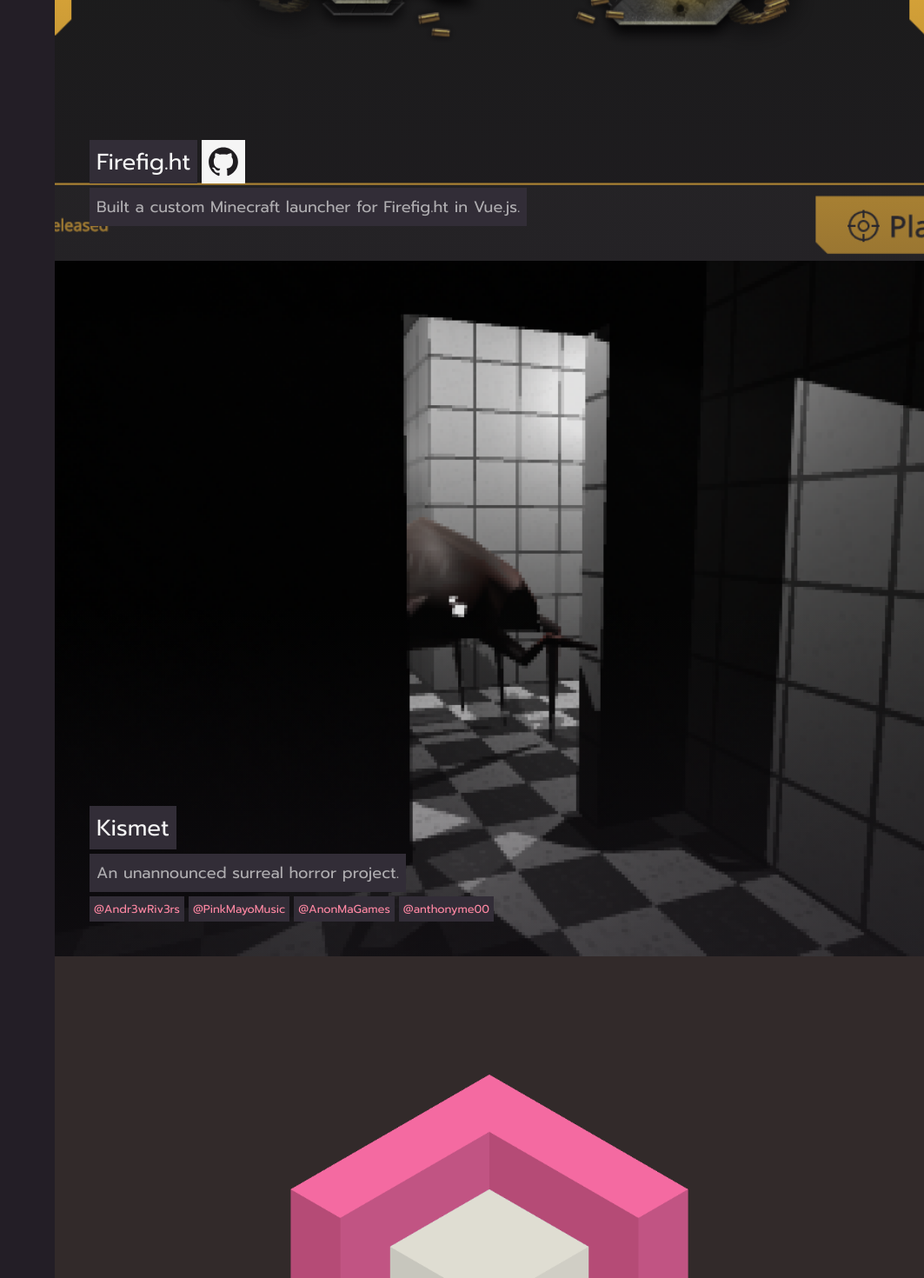
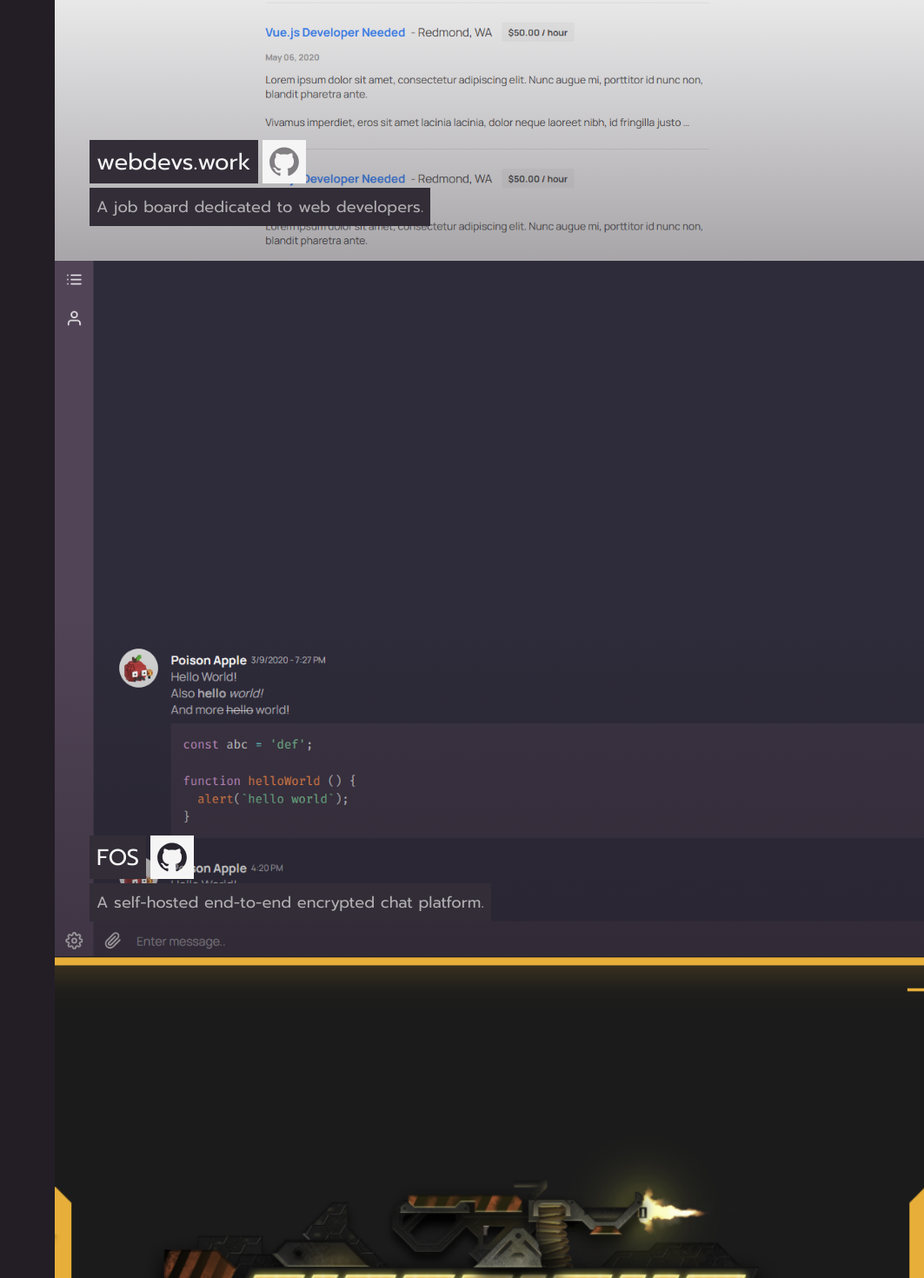
Before and after one commit to AndresSweeneyRios/poisonapple2, a Vue app: page / in a window 1280 px wide. Shown: the part 1300-2770 px from the top of the page at 87% size, without its empty margins (217-1280 px from the left). Built offline with nearby package versions, Linux system fonts and the light colour scheme.

Commit message:
Fixed scroll snappin, added webdevs.work and fos

```diff
--- a/src/assets/projects/index.js
+++ b/src/assets/projects/index.js
@@ -1,4 +1,5 @@
 export default {
+
     corgi_stack_3d: {
         title: "Corgi Stack 3D",
         id: "corgi_stack_3d",
@@ -40,6 +41,38 @@ export default {
                 url: "https://discord.gg/taqbtNn"
             }
         ]
+    },
+
+    'webdevs.work': {
+        title: "webdevs.work",
+        id: "webdevs.work",
+
+        description: "A job board dedicated to web developers.",
+
+        links: [
+            {
+                type: "github",
+                url: "https://github.com/Andr3wRiv3rs/webdevs.work"
+            }
+        ],
+
+        // left: true
+    },
+
+    shh: {
+        title: "FOS",
+        id: "fos",
+
+        description: "A self-hosted end-to-end encrypted chat platform.",
+
+        links: [
+            {
+                type: "github",
+                url: "https://github.com/Andr3wRiv3rs/fos"
+            }
+        ],
+
+        left: true
     },
 
     firefight: {
@@ -334,21 +367,21 @@ export default {
     //     ]
     // },
 
-    shh: {
-        title: "Shh",
-        id: "shh",
+    // shh: {
+    //     title: "Shh",
+    //     id: "shh",
 
-        description: "A Peer to peer encrypted chat client built in Electron with WebRTC and WebSockets.",
+    //     description: "A Peer to peer encrypted chat client built in Electron with WebRTC and WebSockets.",
 
-        links: [
-            {
-                type: "github",
-                url: "https://github.com/Andr3wRiv3rs/Shh-Client"
-            }
-        ],
+    //     links: [
+    //         {
+    //             type: "github",
+    //             url: "https://github.com/Andr3wRiv3rs/Shh-Client"
+    //         }
+    //     ],
 
-        left: true
-    },
+    //     left: true
+    // },
 
     // bearmon: {
     //     title: "Bearmon",
--- a/src/components/Project.vue
+++ b/src/components/Project.vue
@@ -91,7 +91,7 @@
         position: relative
         display: flex
         align-items: flex-end
-        scroll-snap-align: start
+        // scroll-snap-align: start
 
         .background
             height: 100%
--- a/src/views/Projects.vue
+++ b/src/views/Projects.vue
@@ -105,7 +105,7 @@
         // overflow: hidden
         // position: fixed
         width: 100%
-        scroll-snap-type: y mandatory
+        // scroll-snap-type: y mandatory
         // scroll-snap-points-y: repeat(300px)
         // overflow-y: auto
 
--- a/src/views/Skills.vue
+++ b/src/views/Skills.vue
@@ -55,6 +55,7 @@
             return { skills: [
                 ['Languages', [
                     "JavaScript",
+                    "TypeScript",
                     "C#",
                     "Godot Script",
                     "GML",
@@ -67,6 +68,7 @@
                     "Nuxt.js",
                     "React",
                     "Next.js",
+                    "Preact",
                 ]],
 
                 ['Frontend', [
```
Also changed, not shown: src/assets/projects/fos/fos.png (added), src/assets/projects/webdevs.work/webdevs.work.png (added).
